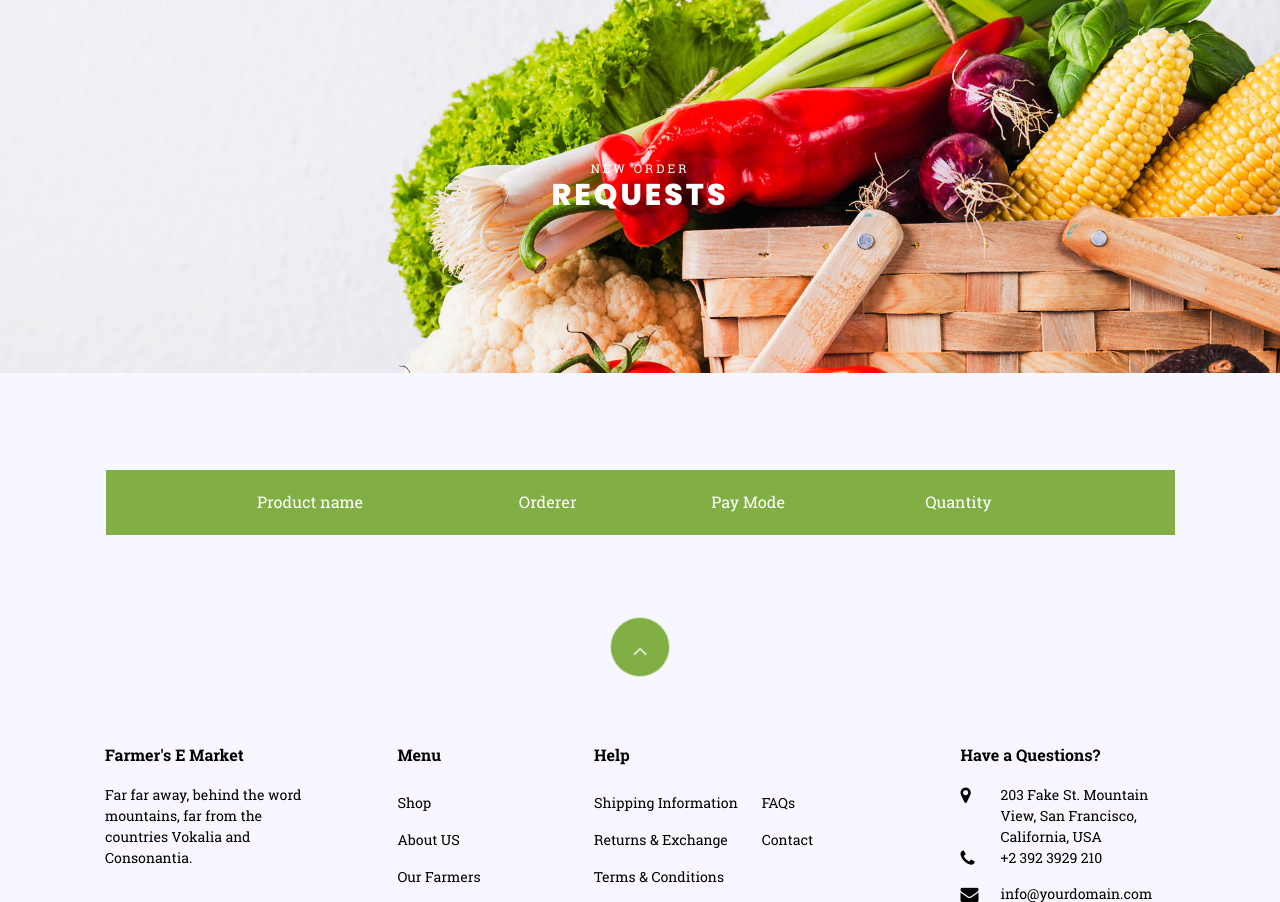
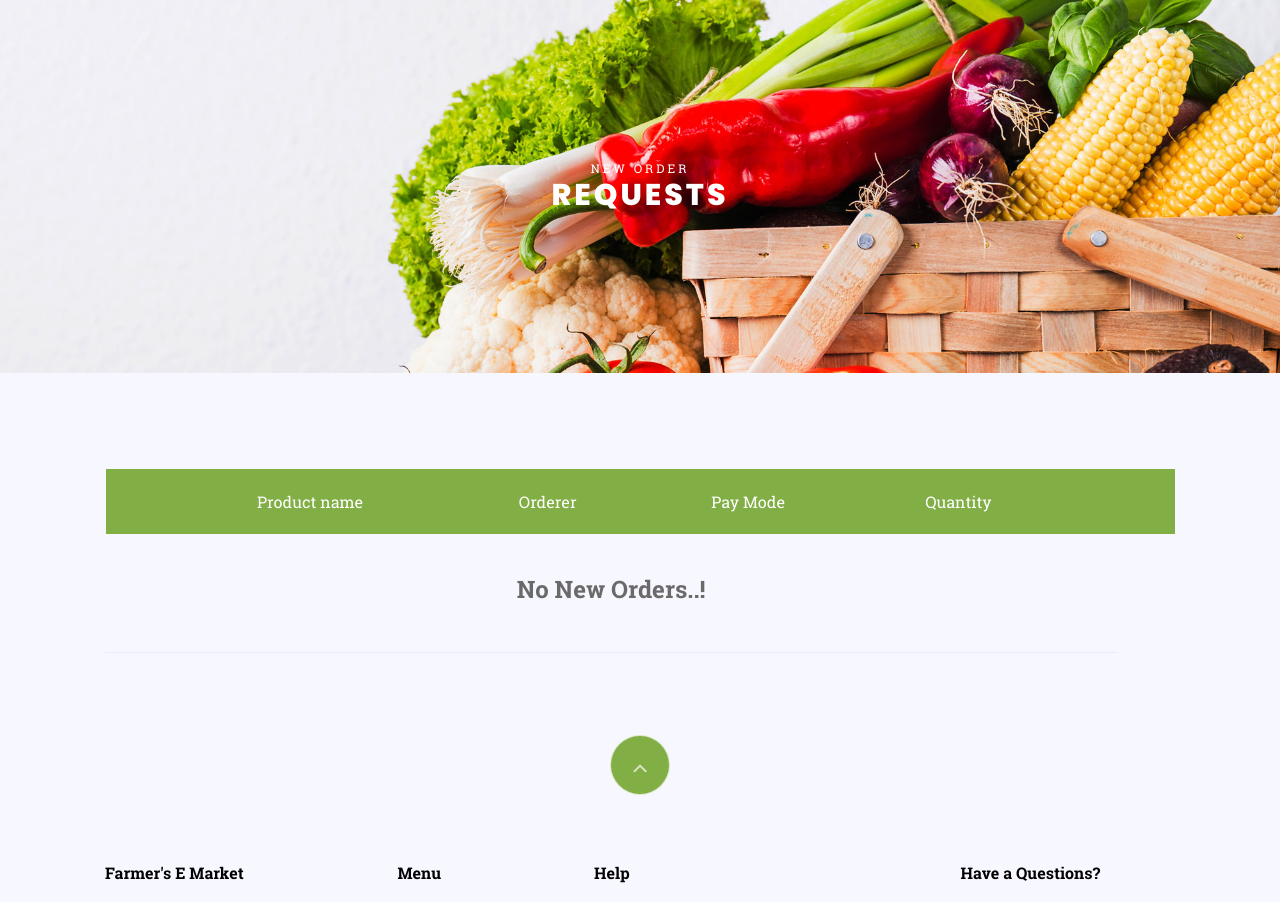
Before and after one commit to AkhilmsAchu/Farmers_Emarket, a Django app: template template/farmers/orders.html in a window 1280 px wide; the page is wider, and only the part inside the window is pictured. Shown: the part 891-1793 px from the top of that part. Run offline with Django 3.2, Linux system fonts and the light colour scheme; the template is opened without the code that fills it, so the values that code supplies are empty; some libraries are stand-ins or nearby versions; some web fonts are replaced.

Commit message:
show no new orders

```diff
--- a/template/farmers/orders.html
+++ b/template/farmers/orders.html
@@ -60,6 +60,12 @@
 						      </tr><!-- END TR-->
 
 						      {% endfor %}
+						      {% else %}
+						      <tr id="myElement" class="text-center">
+						        <td colspan="6">
+						        	<h4>No New Orders..!</h4>
+						        </td>
+						      </tr>
 						      {% endif %}
 
 						    </tbody>
```
Also changed, not shown: db.sqlite3.
